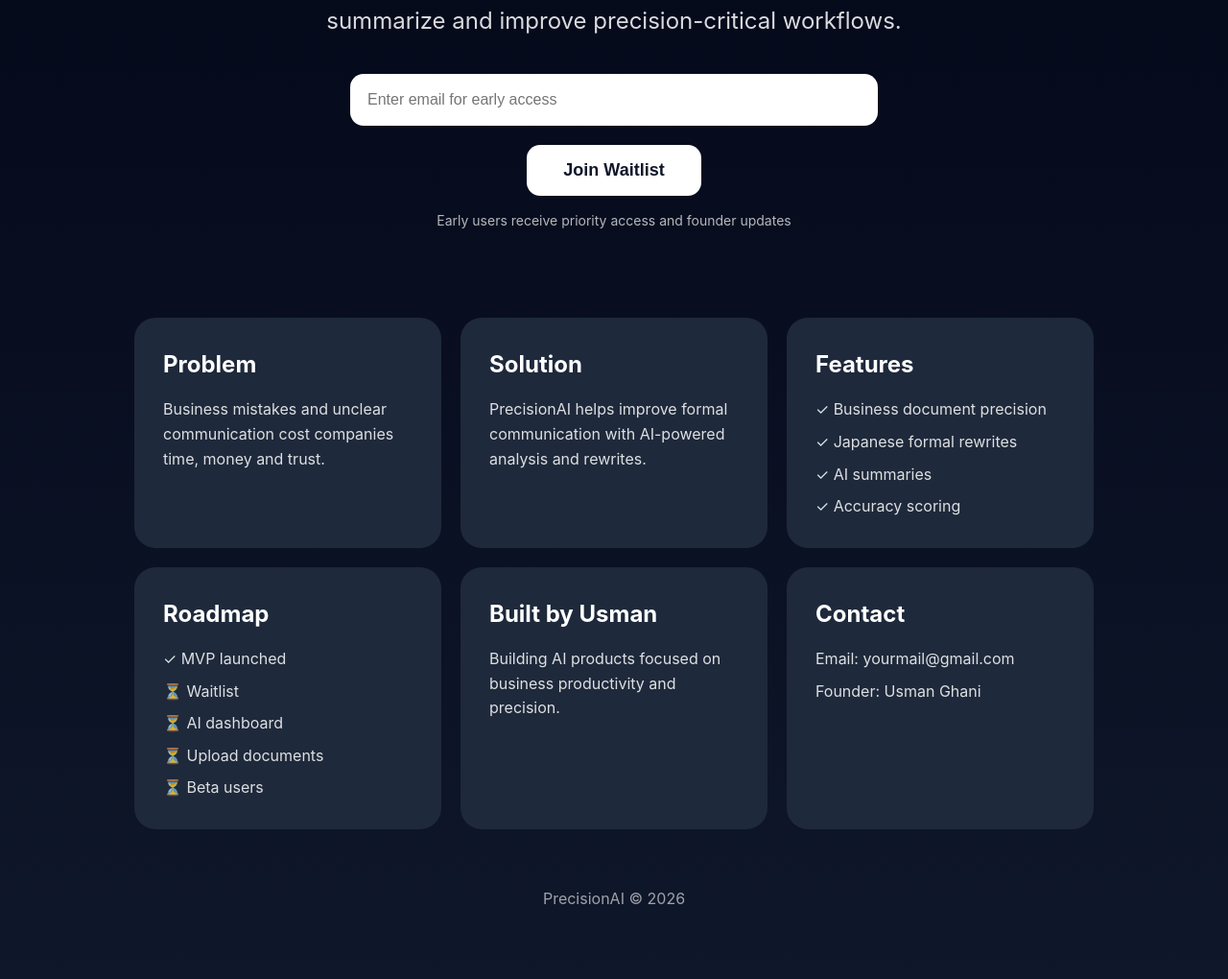
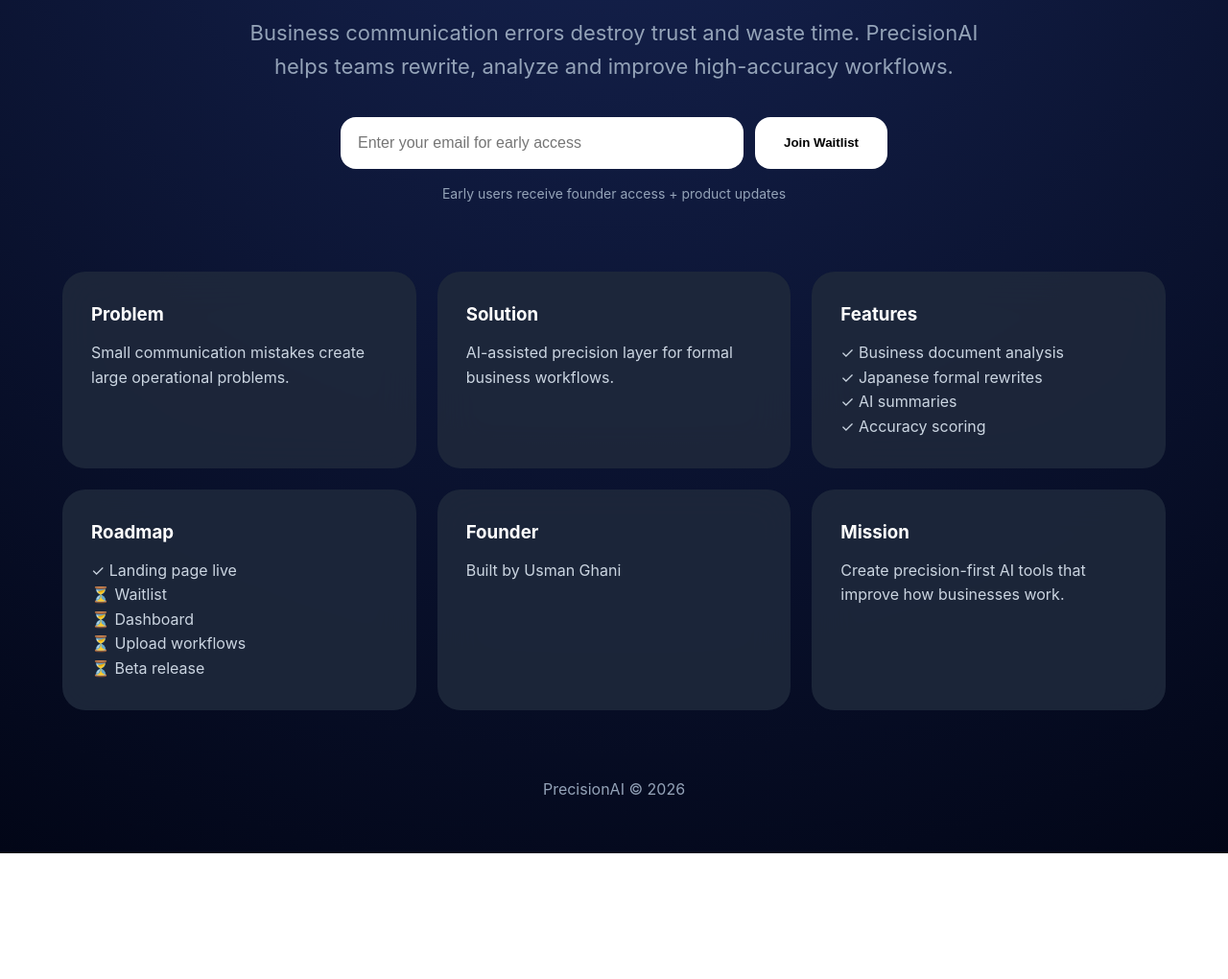
Before and after one commit to G-o-ah/precision-ai, a plain HTML site: page index.html in a window 1280 px wide. Shown: the part 301-1321 px from the top of the page at 96% size. After the commit the page ends 1190 px from the top, so only its background shows below. Drawn offline with Linux system fonts and the light colour scheme.

Commit message:
Update index.html

```diff
--- a/index.html
+++ b/index.html
@@ -2,12 +2,24 @@
 <html lang="en">
 
 <head>
-<meta charset="UTF-8">
-<meta name="viewport" content="width=device-width, initial-scale=1.0">
+<meta charset="UTF-8"/>
+<meta name="viewport" content="width=device-width,initial-scale=1"/>
 
-<title>PrecisionAI | AI for Precision-First Workflows</title>
+<title>PrecisionAI — Precision-first business intelligence</title>
+
+<meta name="description"
+content="AI-powered precision platform for high-accuracy business workflows."/>
 
 <style>
+
+:root{
+--bg:#020617;
+--panel:#0f172a;
+--card:#1e293b;
+--accent:#ffffff;
+--muted:#94a3b8;
+--radius:24px;
+}
 
 *{
 margin:0;
@@ -16,133 +28,111 @@ box-sizing:border-box;
 }
 
 body{
-font-family:Inter,Arial,sans-serif;
-background:linear-gradient(180deg,#020617,#0f172a);
+font-family:-apple-system,BlinkMacSystemFont,Inter,Arial,sans-serif;
+background:
+radial-gradient(circle at top,#172554,var(--bg));
 color:white;
 line-height:1.6;
-padding:30px;
+padding:24px;
 }
 
 .container{
-max-width:1000px;
+max-width:1150px;
 margin:auto;
 }
 
 .hero{
-padding-top:60px;
-padding-bottom:40px;
+padding-top:80px;
 text-align:center;
 }
 
 .badge{
 display:inline-block;
-padding:8px 15px;
-border-radius:50px;
-background:#1e293b;
+padding:10px 18px;
+background:rgba(255,255,255,.08);
+border-radius:999px;
 font-size:14px;
 margin-bottom:20px;
-opacity:.9;
 }
 
 h1{
-font-size:64px;
+font-size:clamp(48px,7vw,82px);
 font-weight:800;
-margin-bottom:15px;
+letter-spacing:-2px;
+margin-bottom:20px;
 }
 
 .subtitle{
-font-size:24px;
-opacity:.85;
-max-width:700px;
+max-width:800px;
 margin:auto;
-margin-bottom:35px;
+font-size:22px;
+color:var(--muted);
+}
+
+.waitlist{
+margin-top:35px;
+display:flex;
+justify-content:center;
+gap:12px;
+flex-wrap:wrap;
 }
 
 input{
-width:80%;
-max-width:550px;
 padding:18px;
+width:420px;
+max-width:100%;
 border:none;
-border-radius:14px;
+border-radius:16px;
 font-size:16px;
 outline:none;
 }
 
 button{
-
-margin-top:20px;
-
-padding:16px 38px;
-
+padding:18px 30px;
 border:none;
-
-border-radius:14px;
-
-font-size:18px;
-
-font-weight:bold;
-
+border-radius:16px;
+background:white;
+font-weight:700;
 cursor:pointer;
-
-background:white;
-
-color:#0f172a;
-
 transition:.3s;
-
 }
 
 button:hover{
-transform:translateY(-3px);
+transform:translateY(-2px);
 }
 
-.small{
+.note{
 margin-top:15px;
-opacity:.7;
 font-size:14px;
+color:var(--muted);
 }
 
 .grid{
-
 display:grid;
-
 grid-template-columns:repeat(auto-fit,minmax(300px,1fr));
-
-gap:20px;
-
-margin-top:50px;
-
+gap:22px;
+margin-top:70px;
 }
 
 .card{
-
-background:#1e293b;
-
+background:rgba(30,41,59,.9);
 padding:30px;
-
-border-radius:22px;
-
+border-radius:var(--radius);
+backdrop-filter:blur(20px);
 }
 
-.card h2{
-margin-bottom:15px;
+.card h3{
+margin-bottom:12px;
 }
 
 .card p{
-opacity:.85;
-margin-top:8px;
+color:#cbd5e1;
 }
 
-footer{
-
+.footer{
 text-align:center;
-
-margin-top:60px;
-
-opacity:.6;
-
-padding-bottom:40px;
-
+padding:70px 0 30px;
+color:var(--muted);
 }
 
 </style>
@@ -151,11 +141,20 @@ padding-bottom:40px;
 
 function saveEmail(){
 
-let email=document.getElementById("email").value;
+const email=
+document.getElementById("email").value.trim();
 
-if(email===""){
+if(!email){
 
 alert("Please enter email");
+
+return;
+
+}
+
+if(!email.includes("@")){
+
+alert("Enter valid email");
 
 return;
 
@@ -178,7 +177,7 @@ window.location.href=
 
 <div class="badge">
 
-🚀 Building the future of precision-first AI
+🚀 Precision-first AI platform
 
 </div>
 
@@ -190,16 +189,16 @@ PrecisionAI
 
 <p class="subtitle">
 
-AI-powered assistant helping businesses rewrite, analyze, summarize and improve precision-critical workflows.
+Business communication errors destroy trust and waste time.
+PrecisionAI helps teams rewrite, analyze and improve high-accuracy workflows.
 
 </p>
 
+<div class="waitlist">
+
 <input
 id="email"
-placeholder="Enter email for early access"
->
-
-<br>
+placeholder="Enter your email for early access">
 
 <button onclick="saveEmail()">
 
@@ -207,27 +206,25 @@ Join Waitlist
 
 </button>
 
-<p class="small">
+</div>
 
-Early users receive priority access and founder updates
+<p class="note">
+
+Early users receive founder access + product updates
 
 </p>
 
 </section>
 
-<div class="grid">
+<section class="grid">
 
 <div class="card">
 
-<h2>
-
-Problem
-
-</h2>
+<h3>Problem</h3>
 
 <p>
 
-Business mistakes and unclear communication cost companies time, money and trust.
+Small communication mistakes create large operational problems.
 
 </p>
 
@@ -235,15 +232,11 @@ Business mistakes and unclear communication cost companies time, money and trust
 
 <div class="card">
 
-<h2>
-
-Solution
-
-</h2>
+<h3>Solution</h3>
 
 <p>
 
-PrecisionAI helps improve formal communication with AI-powered analysis and rewrites.
+AI-assisted precision layer for formal business workflows.
 
 </p>
 
@@ -251,53 +244,34 @@ PrecisionAI helps improve formal communication with AI-powered analysis and rewr
 
 <div class="card">
 
-<h2>
+<h3>Features</h3>
 
-Features
-
-</h2>
-
-<p>✓ Business document precision</p>
-
+<p>✓ Business document analysis</p>
 <p>✓ Japanese formal rewrites</p>
-
 <p>✓ AI summaries</p>
-
 <p>✓ Accuracy scoring</p>
 
 </div>
 
 <div class="card">
 
-<h2>
+<h3>Roadmap</h3>
 
-Roadmap
-
-</h2>
-
-<p>✓ MVP launched</p>
-
+<p>✓ Landing page live</p>
 <p>⏳ Waitlist</p>
-
-<p>⏳ AI dashboard</p>
-
-<p>⏳ Upload documents</p>
-
-<p>⏳ Beta users</p>
+<p>⏳ Dashboard</p>
+<p>⏳ Upload workflows</p>
+<p>⏳ Beta release</p>
 
 </div>
 
 <div class="card">
 
-<h2>
-
-Built by Usman
-
-</h2>
+<h3>Founder</h3>
 
 <p>
 
-Building AI products focused on business productivity and precision.
+Built by Usman Ghani
 
 </p>
 
@@ -305,33 +279,23 @@ Building AI products focused on business productivity and precision.
 
 <div class="card">
 
-<h2>
-
-Contact
-
-</h2>
+<h3>Mission</h3>
 
 <p>
 
-Email: yourmail@gmail.com
-
-</p>
-
-<p>
-
-Founder: Usman Ghani
+Create precision-first AI tools that improve how businesses work.
 
 </p>
 
 </div>
 
-</div>
+</section>
 
-<footer>
+<div class="footer">
 
 PrecisionAI © 2026
 
-</footer>
+</div>
 
 </div>
 
```
